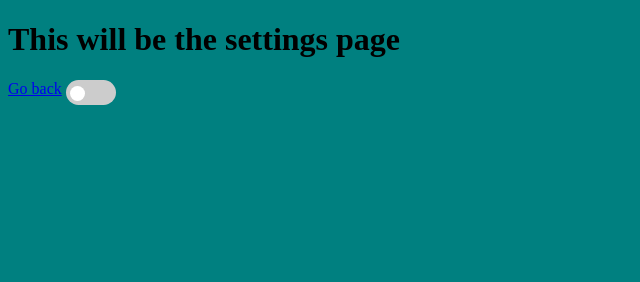
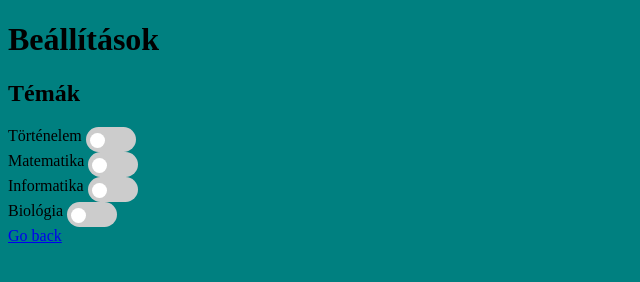
Before and after one commit to Kormos03/kvizjatek_projektmunka, a website built with Vite: page settings.html in a window 1280 px wide. Shown: the whole page, without its empty margins (0-640 px from the left). Built offline with nearby package versions, Linux system fonts and the light colour scheme.

Commit message:
settings modifications

```diff
--- a/settings.html
+++ b/settings.html
@@ -10,15 +10,30 @@
 </head>
 
 <body>
-  <h1>This will be the settings page</h1>
-  <a href="index.html">Go back</a>
-
+  <h1>Beállítások</h1>
+  <h2>Témák</h2>
+  Történelem
   <label class="switch">
     <input type="checkbox">
     <span class="slider round"></span>
-  </label>
+  </label><br>
+  Matematika
+  <label class="switch">
+    <input type="checkbox">
+    <span class="slider round"></span>
+  </label><br>
+  Informatika
+  <label class="switch">
+    <input type="checkbox">
+    <span class="slider round"></span>
+  </label><br>
+  Biológia
+  <label class="switch">
+    <input type="checkbox">
+    <span class="slider round"></span>
+  </label><br>
   <div id="app">
-
+    <footer> <a href="index.html">Go back</a></footer>
   </div>
   <script type="module" src="/src/settings.ts"></script>
 </body>
```
